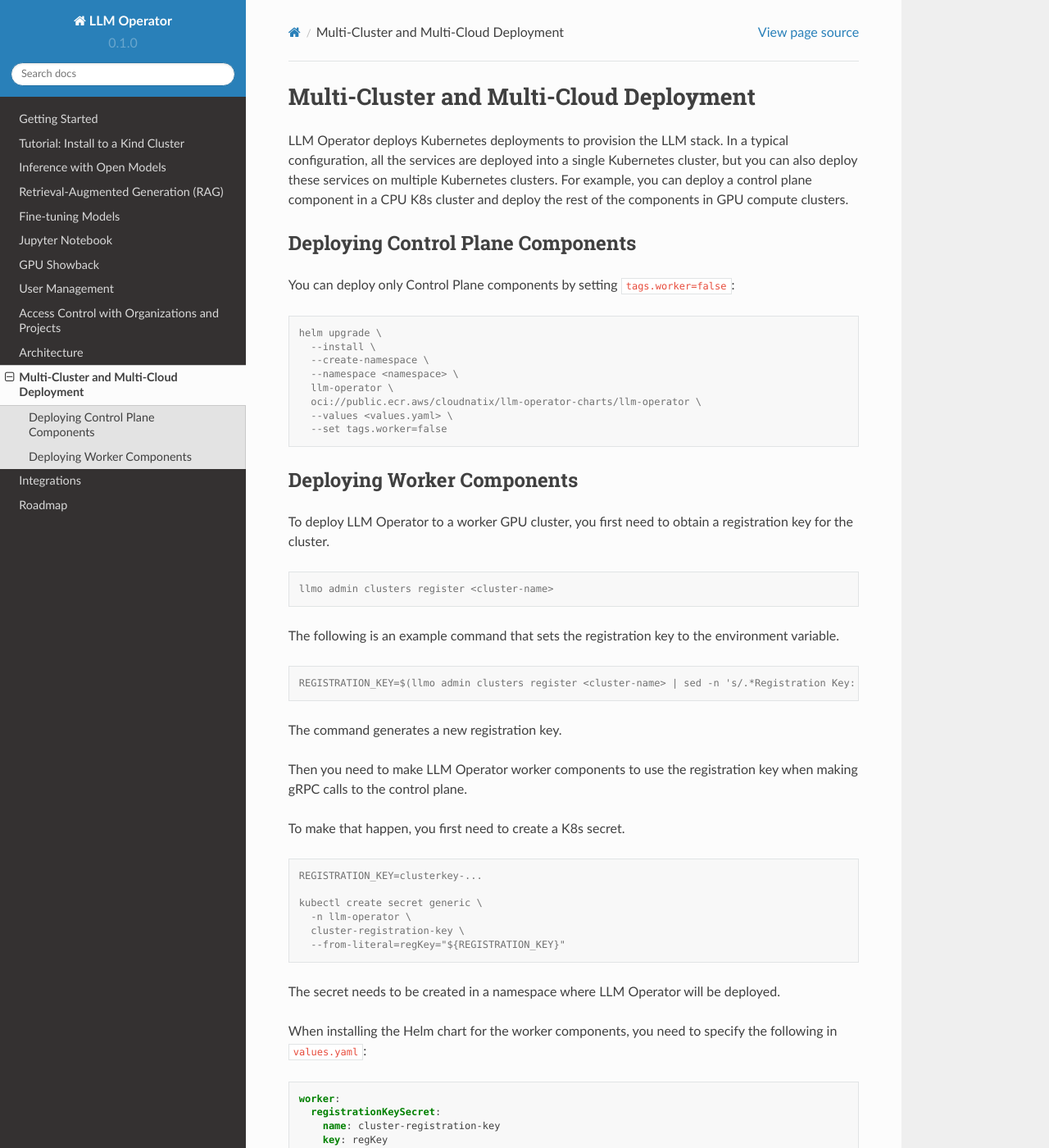
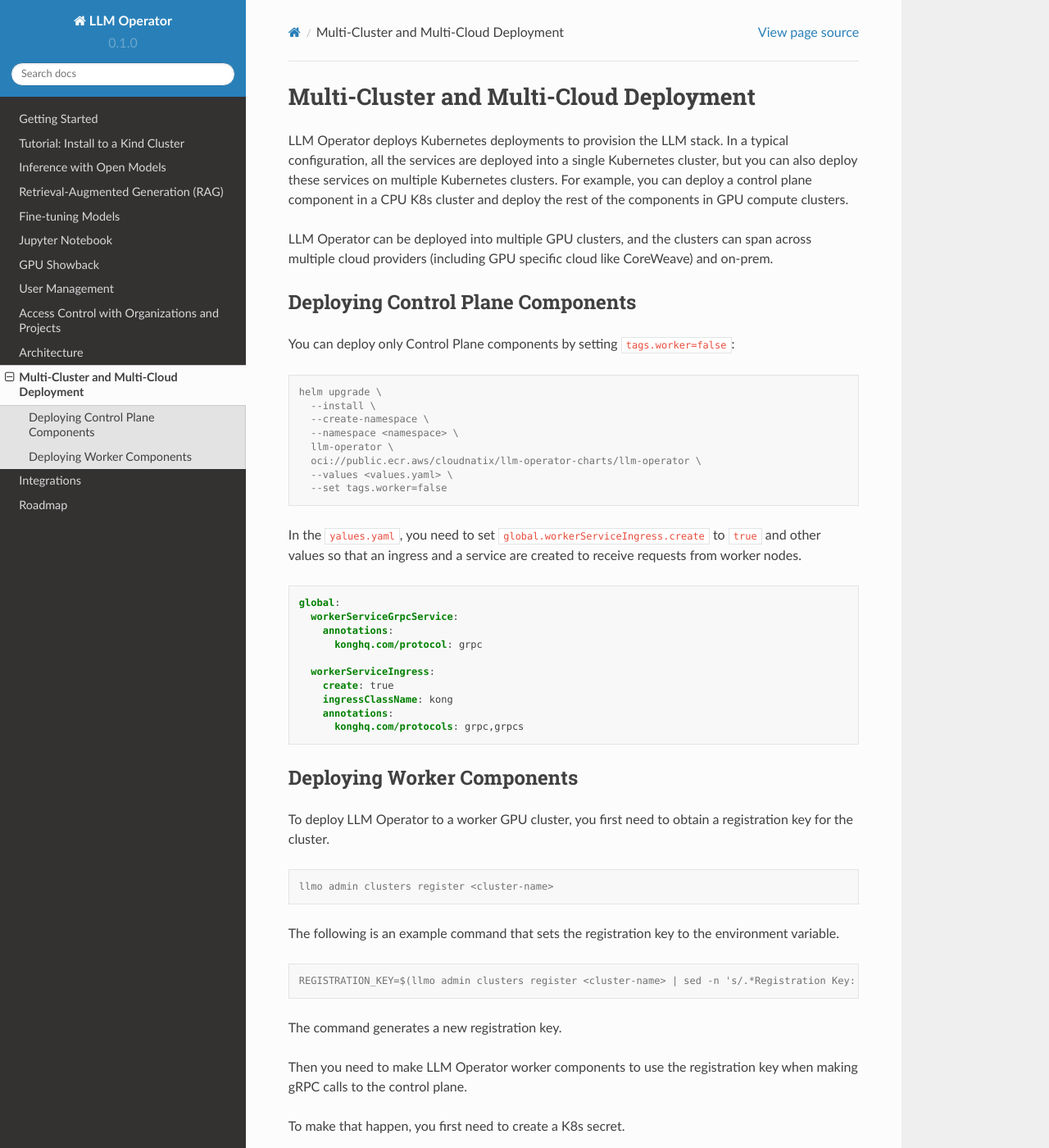
Before and after one commit to llm-operator/docs, a Sphinx documentation site: the page built from docs/source/multi_cluster_deployment.rst, in a window 1280 px wide and 1400 px high. Shown: the whole window at 82% size. Built offline with Sphinx 7.4.7 and the Read the Docs theme 2.0.0, drawn with Linux system fonts in a browser that asks for light colours.

Commit message:
Make a slight update to the multi-cluster page

```diff
--- a/docs/source/multi_cluster_deployment.rst
+++ b/docs/source/multi_cluster_deployment.rst
@@ -7,6 +7,9 @@ a single Kubernetes cluster, but you can also deploy these services on
 multiple Kubernetes clusters. For example, you can deploy a control
 plane component in a CPU K8s cluster and deploy the rest of the
 components in GPU compute clusters.
+
+LLM Operator can be deployed into multiple GPU clusters, and the clusters can span across multiple cloud providers (including
+GPU specific cloud like CoreWeave) and on-prem.
 
 
 Deploying Control Plane Components
@@ -24,6 +27,23 @@ You can deploy only Control Plane components by setting ``tags.worker=false``:
      oci://public.ecr.aws/cloudnatix/llm-operator-charts/llm-operator \
      --values <values.yaml> \
      --set tags.worker=false
+
+
+In the ``yalues.yaml``, you need to set ``global.workerServiceIngress.create`` to ``true`` and other values so that
+an ingress and a service are created to receive requests from worker nodes.
+
+.. code-block:: yaml
+
+  global:
+    workerServiceGrpcService:
+      annotations:
+        konghq.com/protocol: grpc
+
+    workerServiceIngress:
+      create: true
+      ingressClassName: kong
+      annotations:
+        konghq.com/protocols: grpc,grpcs
 
 
 Deploying Worker Components
@@ -64,10 +84,11 @@ When installing the Helm chart for the worker components, you need to specify th
 
 .. code-block:: yaml
 
-  worker:
-    registrationKeySecret:
-      name: cluster-registration-key
-      key: regKey
+  global:
+    worker:
+      registrationKeySecret:
+        name: cluster-registration-key
+        key: regKey
 
 ``tags.control-plane=false`` also needs to be set:
 
```
